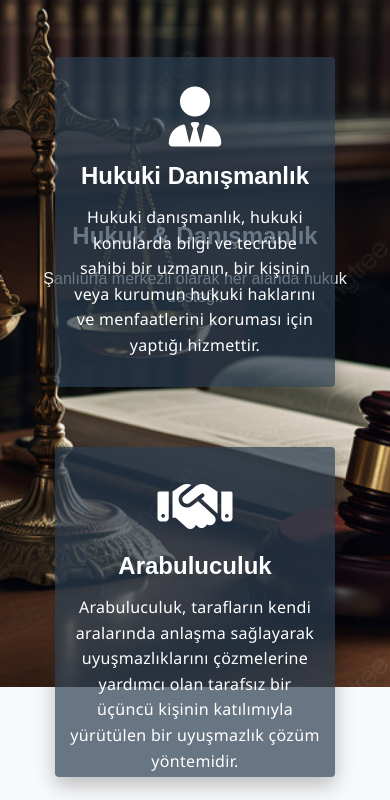
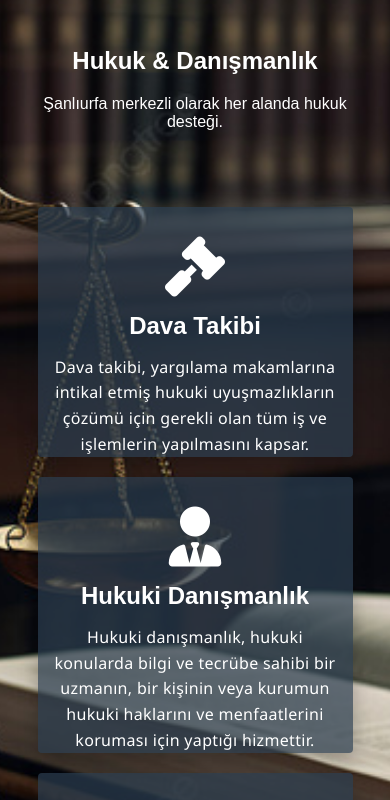
Before and after one commit to zeynepp2003/lawyer-website, a plain HTML site: page index.html in a window 390 px wide. Shown: the part 71-871 px from the top of the page. Drawn offline with Linux system fonts and the light colour scheme.

Commit message:
Update style.css

```diff
--- a/style.css
+++ b/style.css
@@ -64,60 +64,7 @@ nav ul li a:hover {
   cursor: pointer;
 }
 
-@media (max-width: 768px) {
-  .menu-toggle {
-    display: block;
-    position: absolute;
-    right: 20px;
-    top: 50%;
-    transform: translateY(-50%);
-    z-index: 1100;
-  }
-
-  nav ul {
-    display: none;
-    flex-direction: column;
-    width: 100%;
-    background-color: #2c3e50;
-    position: absolute;
-    top: 60px;
-    left: 0;
-    padding: 10px 0;
-    box-shadow: 0 4px 6px rgba(0,0,0,0.3);
-    z-index: 1000;
-  }
-
-  nav ul.show {
-    display: flex;
-  }
-
-  nav ul li {
-    margin: 10px 0;
-    text-align: center;
-  }
-
-  nav ul li a {
-    display: block;
-    font-size: 18px;
-    padding: 10px 20px;
-  }
-
-  .quick-services {
-    position: static;
-    transform: none;
-    flex-wrap: wrap;
-    justify-content: center;
-    gap: 20px;
-    padding: 20px 0 0 0;
-  }
-
-  .qs-card {
-    width: 90%;
-    max-width: 300px;
-    margin: 10px 0;
-  }
-}
-
+/* Hero alanı ve hizmet kartları */
 .hero-with-cards {
   position: relative;
   background-image: url('pngtree-court-of-justice-scale-image_2695464.jpg');
@@ -202,6 +149,7 @@ nav ul li a:hover {
   font-family: 'Segoe UI', Tahoma, Geneva, Verdana, sans-serif;
 }
 
+/* Hakkımızda */
 .about {
   margin-top: 120px;
   background-color: #f9f9f9;
@@ -222,6 +170,7 @@ nav ul li a:hover {
   line-height: 1.6;
 }
 
+/* Hizmetler */
 .services {
   background-color: #ecf0f1;
   padding: 50px 0;
@@ -244,6 +193,7 @@ nav ul li a:hover {
   color: #2c3e50;
 }
 
+/* İletişim */
 .contact {
   padding: 50px 0;
 }
@@ -270,6 +220,7 @@ nav ul li a:hover {
   margin-bottom: 10px;
 }
 
+/* Footer */
 footer {
   background-color: #2c3e50;
   color: white;
@@ -277,3 +228,65 @@ footer {
   padding: 20px 0;
   font-size: 14px;
 }
+
+/* Mobil görünüm */
+@media (max-width: 768px) {
+  .menu-toggle {
+    display: block;
+    position: absolute;
+    right: 20px;
+    top: 50%;
+    transform: translateY(-50%);
+    z-index: 1100;
+  }
+
+  nav ul {
+    display: none;
+    flex-direction: column;
+    width: 100%;
+    background-color: #2c3e50;
+    position: absolute;
+    top: 60px;
+    left: 0;
+    padding: 10px 0;
+    box-shadow: 0 4px 6px rgba(0,0,0,0.3);
+    z-index: 1000;
+  }
+
+  nav ul.show {
+    display: flex;
+  }
+
+  nav ul li {
+    margin: 10px 0;
+    text-align: center;
+  }
+
+  nav ul li a {
+    display: block;
+    font-size: 18px;
+    padding: 10px 20px;
+  }
+
+  .hero-with-cards {
+    height: auto;
+    padding-bottom: 40px;
+  }
+
+  .quick-services {
+    position: static !important;
+    transform: none !important;
+    flex-direction: column;
+    align-items: center;
+    gap: 20px;
+    padding: 20px 0;
+    max-width: 100%;
+    width: 100%;
+  }
+
+  .qs-card {
+    width: 90%;
+    max-width: 320px;
+    height: auto;
+  }
+}
```
